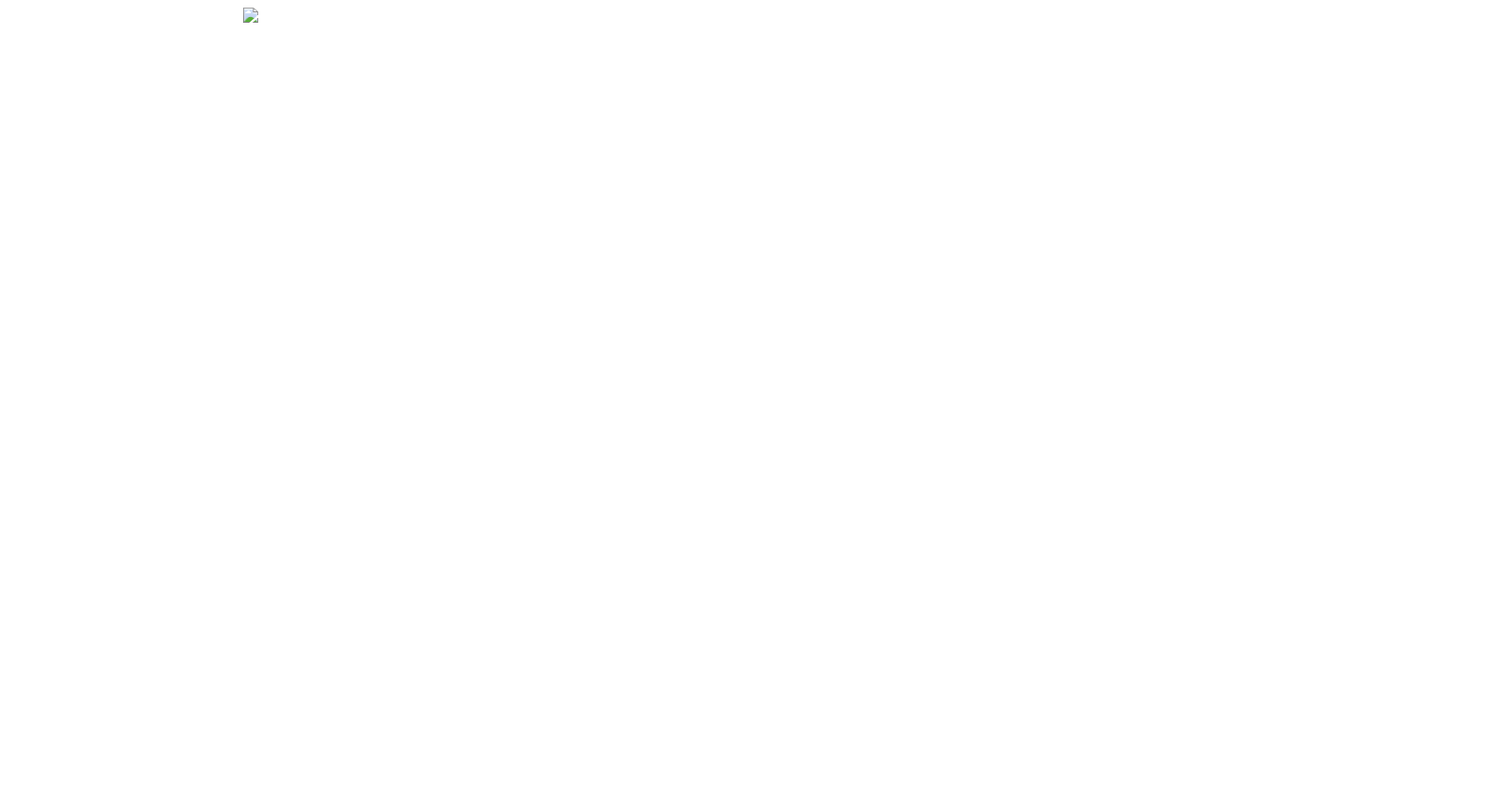
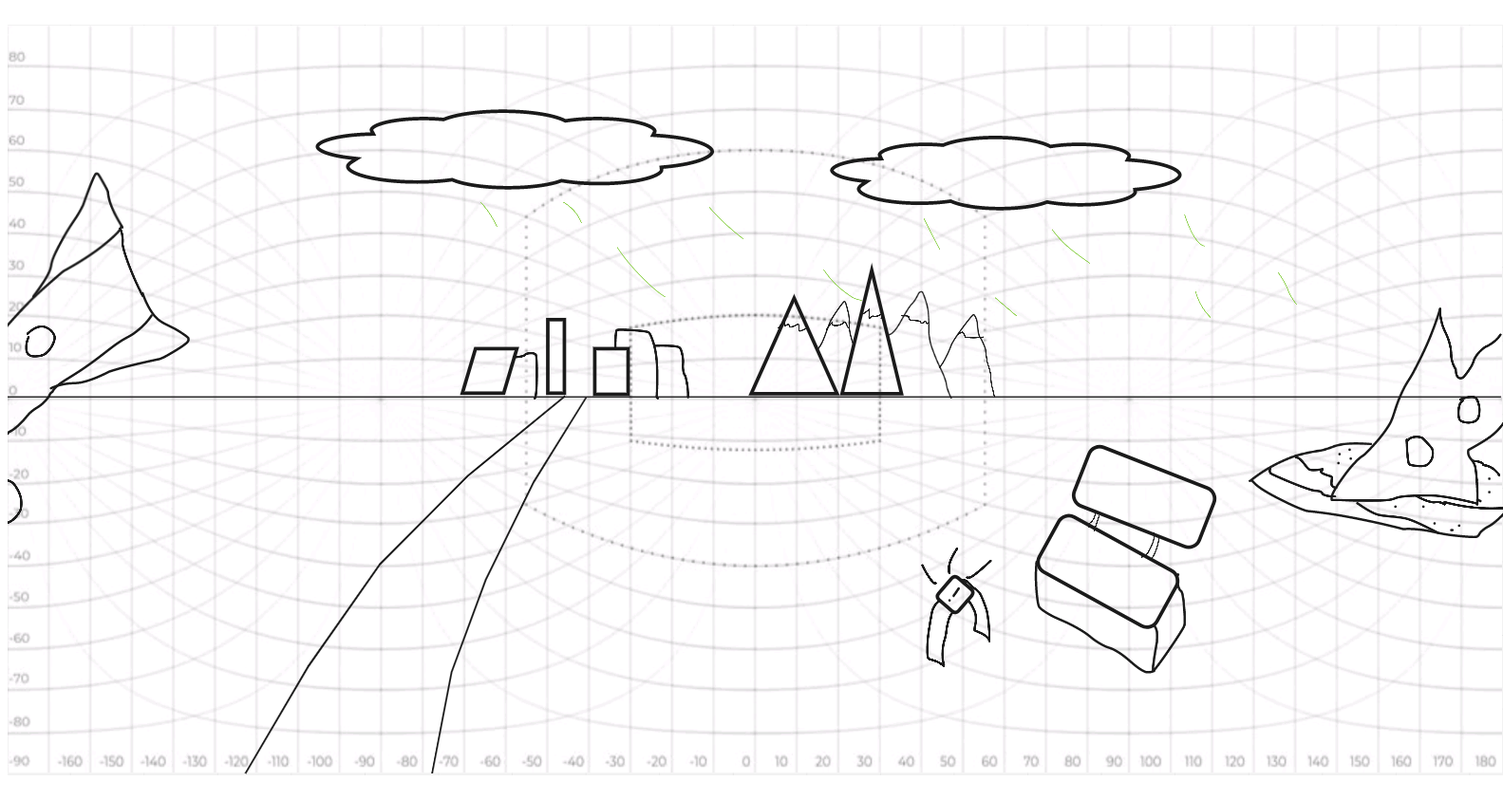
Before and after one commit to OnlySpoons/VR_Test, a plain HTML site: page index.html in a window 1280 px wide. Shown: the whole page at 95% size, 1583 px wide, since content can reach past the window. Before the commit the page ends 800 px from the top, so only its background shows below. Drawn offline with Linux system fonts and the light colour scheme.

Commit message:
Update index.html

```diff
--- a/index.html
+++ b/index.html
@@ -5,7 +5,7 @@
  <body>
   <a-scene background="transparent:true" >
    <a-assets>
-    <img id="VR_Wireframe" src="Object Interaction.PNG">
+    <img id="VR_Wireframe" src="Capture2.PNG">
    </a-assets>
    <a-sky src="#VR_Wireframe"></a-sky>
    <a-camera position="0 0 0" fov="90"></a-camera>
```
